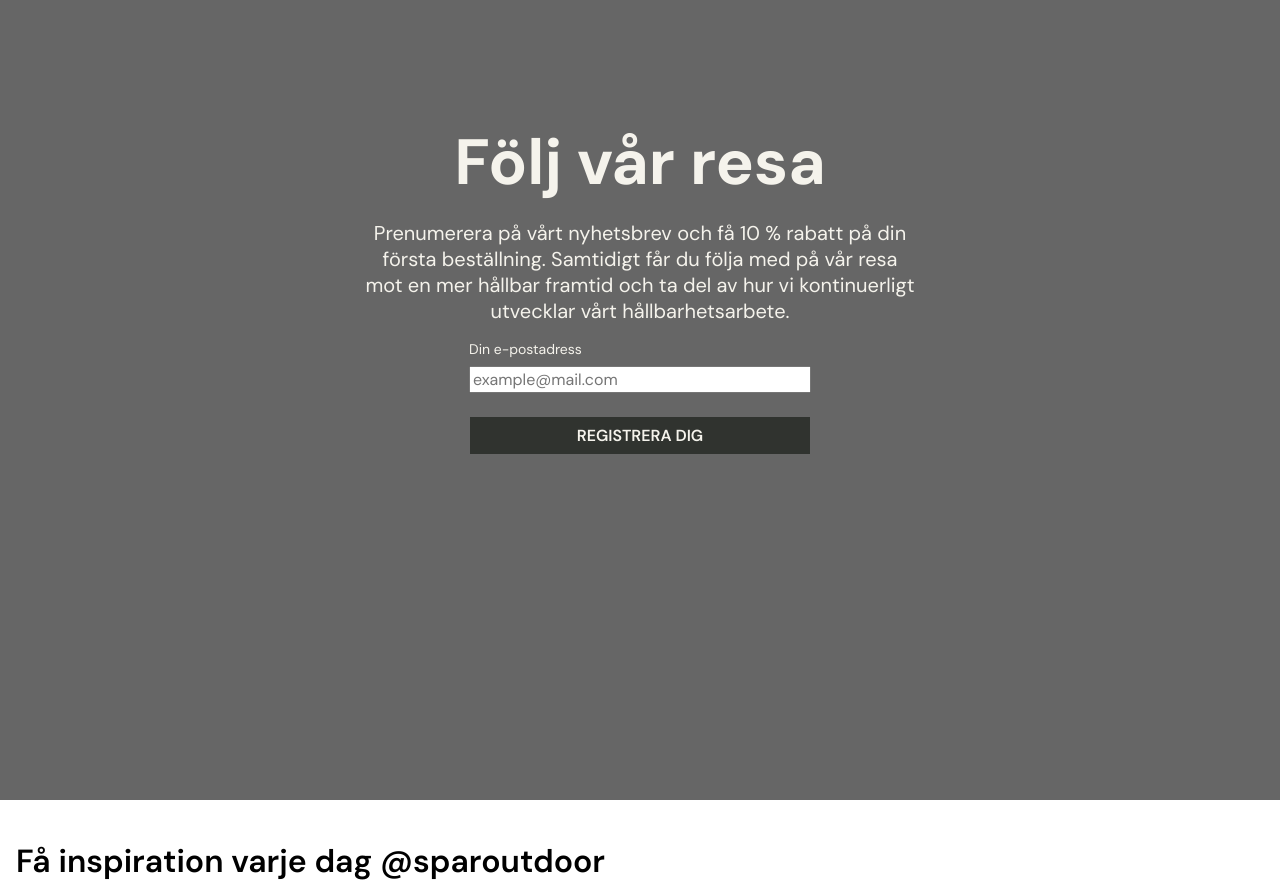
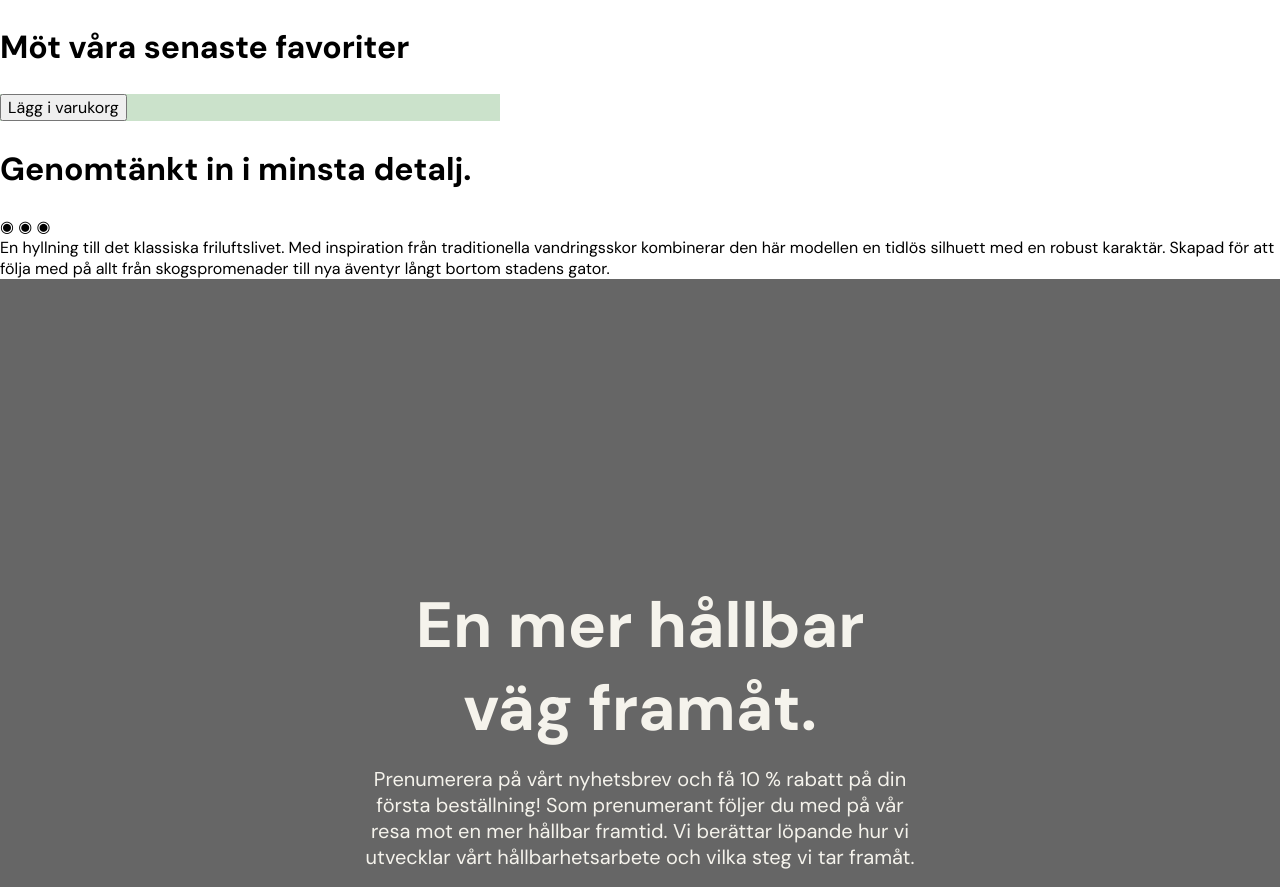
Before and after one commit to emmaemanilsson-cloud/spar-project-repo, a PHP site: page / in a window 1280 px wide. Shown: the part 1316-2203 px from the top of the page. Run offline with PHP 8.4, Linux system fonts and the light colour scheme.

Commit message:
in progress

```diff
--- a/css/carousel.css
+++ b/css/carousel.css
@@ -1,4 +1,3 @@
-
 /* temporary styling for carousel */
 
 .placeholder-container {
@@ -17,7 +16,6 @@
 .placeholder-box {
   aspect-ratio: 1 / 1;
   background-color: #ccc;
-
 }
 
 .placeholder-box {
@@ -39,3 +37,32 @@
     display: block;
   }
 }
+
+.slide {
+  width: 500px;
+}
+
+.slide-container {
+  width: 650px;
+  overflow: hidden;
+  display: flex;
+  flex-direction: row;
+  gap: 16px;
+  background-color: white;
+}
+
+.view {
+  width: fit-content;
+  /* padding-block: 32px;
+  background-color: rgb(32, 32, 108); */
+  border-bottom: solid 3px rgb(69, 69, 120);
+  border-top: solid 3px rgb(21, 60, 5);
+  margin-left: 350px;
+  margin-top: 50px;
+}
+
+figure {
+  margin: 0;
+  padding: 0;
+  background-color: rgb(203, 226, 203);
+}
--- a/index.php
+++ b/index.php
@@ -6,8 +6,6 @@ require_once __DIR__ . '/data.php';
 
 <main>
 
-    <!-- banner section -->
-
     <!-- Hero section -->
     <section class="hero">
         <h1>Skapad för <br>
@@ -15,11 +13,21 @@ require_once __DIR__ . '/data.php';
             Formad för dig.</h1>
 
     </section>
+    <!-- About -->
+    <section class="about-section">
+        <h2 class="about-heading">Gjort för att följa med.</h2>
+        <p class="about-p">Redo för nästa äventyr? Upptäck vår senaste kollektion, skapad för ett liv närmare naturen. Genomtänkta detaljer, tidlös design och omtanke i varje val.</p>
+        <img
+            class="img-about"
+            src="/assets/khai-truong-TuT_ttpdEIM-unsplash 1 1.png"
+            alt="" />
+
+    </section>
 
     <!-- placeholder carousel - remove later-->
 
-    <section class="carousel-placeholder">
-        <h2>Upptäck vår senaste kollektion</h2>
+    <section class="section-carousel">
+        <h2 class="carousel-heading">Möt våra senaste favoriter</h2>
 
         <div class="carousel-view">
             <div class="slide-container">
@@ -28,31 +36,42 @@ require_once __DIR__ . '/data.php';
                     <img class="slide" src="" alt="">
                     <!-- paragraph instead?? -->
                     <figcaption class="product-name">
-                        << /figcaption>
-                            <div class="price">
-                                <span class="product-price"></span>
-                                <!-- button for placing order (keep for now, until descision made)-->
-                                <button>Lägg i varukorg</button>
-                            </div>
+                    </figcaption>
+                    <div class="price">
+                        <span class="product-price"></span>
+                        <!-- button for placing order (keep for now, until descision made)-->
+                        <button>Lägg i varukorg</button>
+                    </div>
                 </figure>
             </div>
         </div>
     </section>
 
 
+
+
+    <!-- i blickfånget -->
+    <section class="viewer-section">
+        <h2 class="viewer-heading">Genomtänkt in i minsta detalj.</h2>
+        <div class="viewer-box"></div>
+        <!-- Placeholder for color selection below 3D-animation -->
+        <span class="color-selector">&#x25C9 &#x25C9 &#x25C9</span> <!--html unicode in hex for geometric shape (fisheye)-->
+        <p class="viewer-p">En hyllning till det klassiska friluftslivet. Med inspiration från traditionella vandringsskor kombinerar den här modellen en tidlös silhuett med en robust karaktär. Skapad för att följa med på allt från skogspromenader till nya äventyr långt bortom stadens gator.</p>
+    </section>
+
+
+
     <!-- newsletter -->
-    <section class="newsletter-section">
+    <section class="newsletter-section" id="newsletter">
         <form>
             <!-- In wireframe heading newsletter is set to h1, use h2 instead? -->
-            <h2 class="newsletter-heading">Följ vår resa</h2>
-            <p class="newsletter-p">Prenumerera på vårt nyhetsbrev och få 10 % rabatt på din första beställning.
-                Samtidigt får du följa med på vår resa mot en mer hållbar framtid och ta
-                del av hur vi kontinuerligt utvecklar vårt hållbarhetsarbete.</p>
+            <h2 class="newsletter-heading">En mer hållbar väg framåt.</h2>
+            <p class="newsletter-p">Prenumerera på vårt nyhetsbrev och få 10 % rabatt på din första beställning! Som prenumerant följer du med på vår resa mot en mer hållbar framtid. Vi berättar löpande hur vi utvecklar vårt hållbarhetsarbete och vilka steg vi tar framåt.</p>
             <!--  -->
             <fieldset class="email-field">
                 <label for="email">Din e-postadress</label>
                 <!-- Added placeholder with example-mail -->
-                <input type="email" id="'email" name="email" placeholder="example@mail.com">
+                <input type="email" id="email" name="email" placeholder="example@mail.com">
             </fieldset>
             <button type="submit" class="newsletter-button">
                 Registrera dig
@@ -64,7 +83,11 @@ require_once __DIR__ . '/data.php';
 
     <!-- Insta-gallery -->
     <section class="insta-section">
-        <h2 class="instagallery-heading">Få inspiration varje dag @sparoutdoor</h2>
+        <h2 class="instagallery-heading">Era äventyr, vår inspiration</h2>
+        <div class="instagram-info">
+            <img src="assets/instagram.svg" alt="">
+            <span>sparoutdoor</span>
+        </div>
         <div class="instagrid-container">
             <div class="img-container">
                 <!-- loop through array to get each image (src and alt) -->
```
Lines whose indentation alone changed are shown as unchanged.
